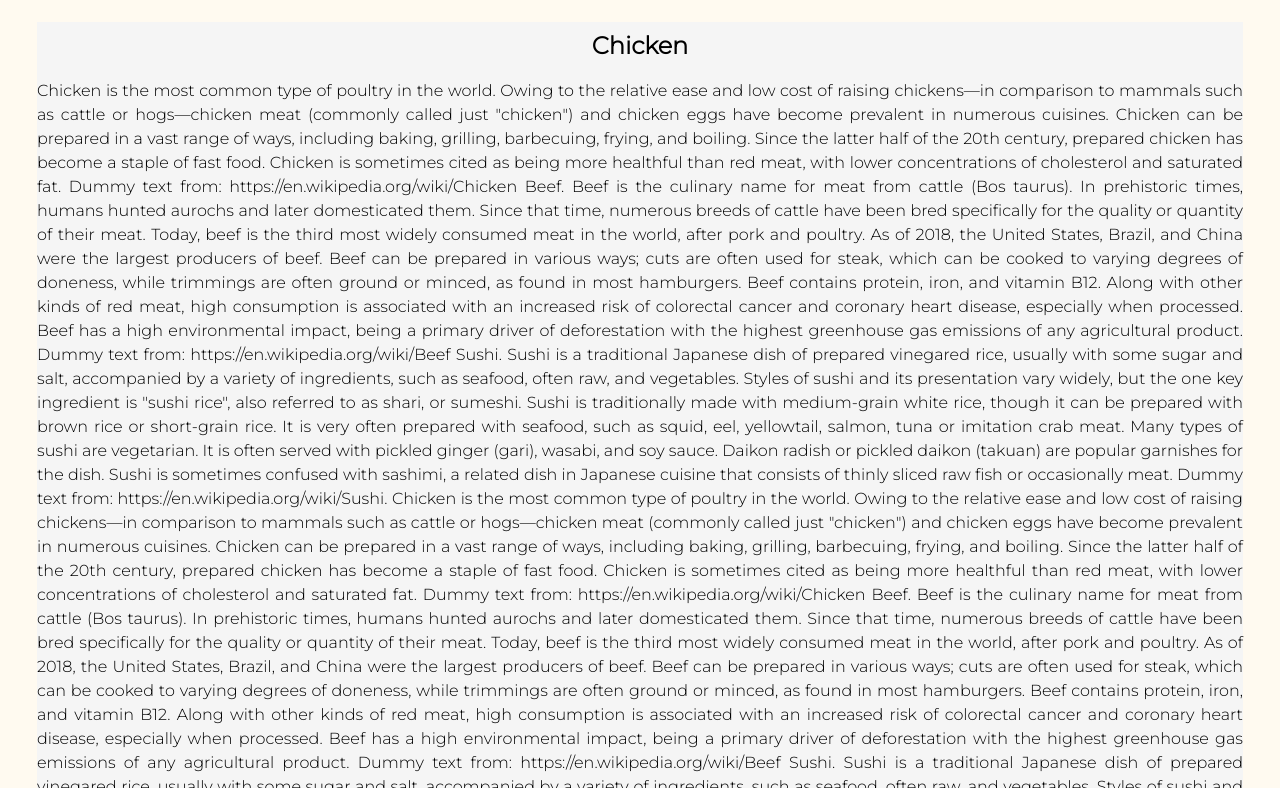
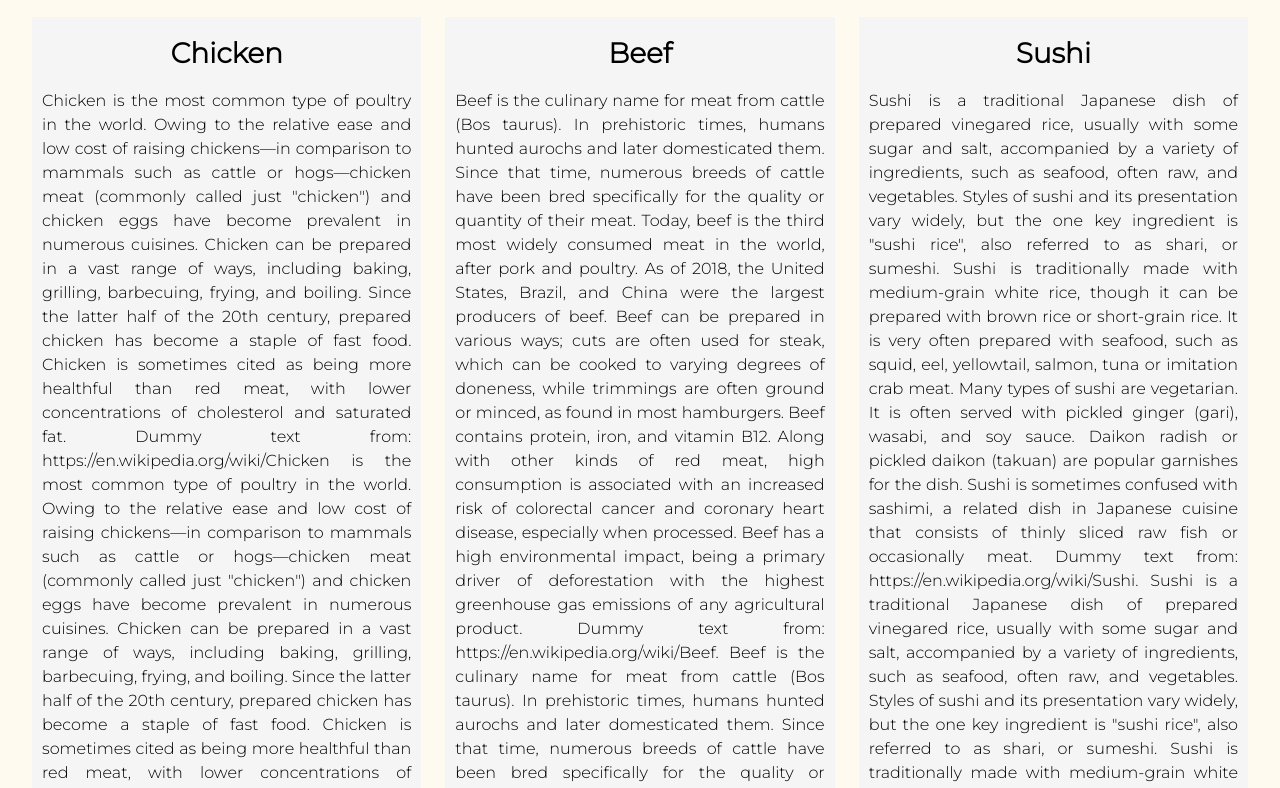
Before and after one commit to DanieleBari/HTML-CSS-JS, a plain HTML site: page module3-solution/index.html in a window 1280 px wide. Shown: the part 159-947 px from the top of the page. Drawn offline with Linux system fonts and the light colour scheme.

Commit message:
versione optional-completata

```diff
--- a/module3-solution/css/style.css
+++ b/module3-solution/css/style.css
@@ -43,7 +43,7 @@ h2 {
 }
 
 
-h4 {
+h3 {
   padding: 10px 0px 10px 0px;
   font-weight: bold;
 }
@@ -61,13 +61,17 @@ h4 {
 
 .row{
   margin-bottom: 15px;
-  padding: 25px;
+  padding: 20px;
 }
 
-#section_desc{
+.section_desc{
   background-color: whitesmoke;
   text-align: justify;
-  padding: 0px;
+  padding: 10px;
+  margin-bottom: 20px;
+  position: relative;
+  overflow: hidden;
+  width: 100%;
 }
 
 #toggler {
--- a/module3-solution/index.html
+++ b/module3-solution/index.html
@@ -25,62 +25,63 @@
     <div class="collapse navbar-collapse" id="navbarSupportedContent">
             <ul id="nav-list" class="navbar-nav me-auto mb-lg-0 d-sm-none">
               <li class="nav-item">
-                <a class="nav-link text-center" href="">Chicken</a>
+                <a class="nav-link text-center" href="#chicken">Chicken</a>
               </li>
               <li class="nav-item">
-                <a class="nav-link text-center" href="">Beef</a>
+                <a class="nav-link text-center" href="#beef">Beef</a>
               </li>
               <li class="nav-item">
-                <a class="nav-link text-center" href="">Sushi</a>
+                <a class="nav-link text-center" href="#sushi">Sushi</a>
               </li>
             </ul>
           </div>
     <h1 class="text-center">Our menu</h1>
     <div class="container-fluid">
       <div class="row">
-        <div class="col-xs-12">
-          <div id="section_desc">
-            <h4 id="title">Chicken</h4>
+        <div class="col-md-4 col-sm-6 col-xs-12">
+          <div id="chicken" class="section_desc">
+            <h3 id="title">Chicken</h3>
             Chicken is the most common type of poultry in the world. Owing to the relative ease and low cost of raising chickens—in comparison to mammals such as cattle or hogs—chicken meat (commonly called just "chicken") and chicken eggs have become prevalent in numerous cuisines.
-            Chicken can be prepared in a vast range of ways, including baking, grilling, barbecuing, frying, and boiling. Since the latter half of the 20th century, prepared chicken has become a staple of fast food. Chicken is sometimes cited as being more healthful than red meat, with lower concentrations of cholesterol and saturated fat. Dummy text from: https://en.wikipedia.org/wiki/Chicken
-            Beef.
+            Chicken can be prepared in a vast range of ways, including baking, grilling, barbecuing, frying, and boiling. Since the latter half of the 20th century, prepared chicken has become a staple of fast food. Chicken is sometimes cited as being more healthful than red meat, with lower concentrations of cholesterol and saturated fat. Dummy text from: https://en.wikipedia.org/wiki/Chicken is the most common type of poultry in the world. Owing to the relative ease and low cost of raising chickens—in comparison to mammals such as cattle or hogs—chicken meat (commonly called just "chicken") and chicken eggs have become prevalent in numerous cuisines.
+            Chicken can be prepared in a vast range of ways, including baking, grilling, barbecuing, frying, and boiling. Since the latter half of the 20th century, prepared chicken has become a staple of fast food. Chicken is sometimes cited as being more healthful than red meat, with lower concentrations of cholesterol and saturated fat. Dummy text from: https://en.wikipedia.org/wiki/.
+            Chicken is the most common type of poultry in the world. Owing to the relative ease and low cost of raising chickens—in comparison to mammals such as cattle or hogs—chicken meat (commonly called just "chicken") and chicken eggs have become prevalent in numerous cuisines.
+            Chicken can be prepared in a vast range of ways, including baking, grilling, barbecuing, frying, and boiling. Since the latter half of the 20th century, prepared chicken has become a staple of fast food. Chicken is sometimes cited as being more healthful than red meat, with lower concentrations of cholesterol and saturated fat. Dummy text from: https://en.wikipedia.org/wiki/.
+            Chicken is the most common type of poultry in the world. Owing to the relative ease and low cost of raising chickens—in comparison to mammals such as cattle or hogs—chicken meat (commonly called just "chicken") and chicken eggs have become prevalent in numerous cuisines.
+            Chicken can be prepared in a vast range of ways, including baking, grilling, barbecuing, frying, and boiling. Since the latter half of the 20th century, prepared chicken has become a staple of fast food. Chicken is sometimes cited as being more healthful than red meat, with lower concentrations of cholesterol and saturated fat. Dummy text from: https://en.wikipedia.org/wiki/.
+            <a href="#header-nav">Back to top</a>
+            </div>
+          </div>
+            <div class="col-md-4 col-sm-6 col-xs-12">
+          <div id="beef" class="section_desc">
+            <h3 id="title">Beef</h3>
             Beef is the culinary name for meat from cattle (Bos taurus).
             In prehistoric times, humans hunted aurochs and later domesticated them. Since that time, numerous breeds of cattle have been bred specifically for the quality or quantity of their meat. Today, beef is the third most widely consumed meat in the world, after pork and poultry. As of 2018, the United States, Brazil, and China were the largest producers of beef.
-            Beef can be prepared in various ways; cuts are often used for steak, which can be cooked to varying degrees of doneness, while trimmings are often ground or minced, as found in most hamburgers. Beef contains protein, iron, and vitamin B12. Along with other kinds of red meat, high consumption is associated with an increased risk of colorectal cancer and coronary heart disease, especially when processed. Beef has a high environmental impact, being a primary driver of deforestation with the highest greenhouse gas emissions of any agricultural product. Dummy text from: https://en.wikipedia.org/wiki/Beef
-            Sushi.
+            Beef can be prepared in various ways; cuts are often used for steak, which can be cooked to varying degrees of doneness, while trimmings are often ground or minced, as found in most hamburgers. Beef contains protein, iron, and vitamin B12. Along with other kinds of red meat, high consumption is associated with an increased risk of colorectal cancer and coronary heart disease, especially when processed. Beef has a high environmental impact, being a primary driver of deforestation with the highest greenhouse gas emissions of any agricultural product. Dummy text from: https://en.wikipedia.org/wiki/Beef.
+            Beef is the culinary name for meat from cattle (Bos taurus).
+            In prehistoric times, humans hunted aurochs and later domesticated them. Since that time, numerous breeds of cattle have been bred specifically for the quality or quantity of their meat. Today, beef is the third most widely consumed meat in the world, after pork and poultry. As of 2018, the United States, Brazil, and China were the largest producers of beef.
+            Beef can be prepared in various ways; cuts are often used for steak, which can be cooked to varying degrees of doneness, while trimmings are often ground or minced, as found in most hamburgers. Beef contains protein, iron, and vitamin B12. Along with other kinds of red meat, high consumption is associated with an increased risk of colorectal cancer and coronary heart disease, especially when processed. Beef has a high environmental impact, being a primary driver of deforestation with the highest greenhouse gas emissions of any agricultural product. Dummy text from: https://en.wikipedia.org/wiki/Beef.
+            Beef is the culinary name for meat from cattle (Bos taurus).
+            In prehistoric times, humans hunted aurochs and later domesticated them. Since that time, numerous breeds of cattle have been bred specifically for the quality or quantity of their meat. Today, beef is the third most widely consumed meat in the world, after pork and poultry. As of 2018, the United States, Brazil, and China were the largest producers of beef.
+            Beef can be prepared in various ways; cuts are often used for steak, which can be cooked to varying degrees of doneness, while trimmings are often ground or minced, as found in most hamburgers. Beef contains protein, iron, and vitamin B12. Along with other kinds of red meat, high consumption is associated with an increased risk of colorectal cancer and coronary heart disease, especially when processed. Beef has a high environmental impact, being a primary driver of deforestation with the highest greenhouse gas emissions of any agricultural product. Dummy text from: https://en.wikipedia.org/wiki/Beef.
+            <a href="#header-nav">Back to top</a>
+            </div>
+          </div>
+          <div class="col-md-4 col-sm-12 col-xs-12">
+          <div id="sushi" class="section_desc">
+            <h3 id="title">Sushi</h3>
             Sushi is a traditional Japanese dish of prepared vinegared rice, usually with some sugar and salt, accompanied by a variety of ingredients, such as seafood, often raw, and vegetables. Styles of sushi and its presentation vary widely, but the one key ingredient is "sushi rice", also referred to as shari, or sumeshi.
             Sushi is traditionally made with medium-grain white rice, though it can be prepared with brown rice or short-grain rice. It is very often prepared with seafood, such as squid, eel, yellowtail, salmon, tuna or imitation crab meat. Many types of sushi are vegetarian. It is often served with pickled ginger (gari), wasabi, and soy sauce. Daikon radish or pickled daikon (takuan) are popular garnishes for the dish.
             Sushi is sometimes confused with sashimi, a related dish in Japanese cuisine that consists of thinly sliced raw fish or occasionally meat. Dummy text from: https://en.wikipedia.org/wiki/Sushi.
-            Chicken is the most common type of poultry in the world. Owing to the relative ease and low cost of raising chickens—in comparison to mammals such as cattle or hogs—chicken meat (commonly called just "chicken") and chicken eggs have become prevalent in numerous cuisines.
-            Chicken can be prepared in a vast range of ways, including baking, grilling, barbecuing, frying, and boiling. Since the latter half of the 20th century, prepared chicken has become a staple of fast food. Chicken is sometimes cited as being more healthful than red meat, with lower concentrations of cholesterol and saturated fat. Dummy text from: https://en.wikipedia.org/wiki/Chicken
-            Beef.
-            Beef is the culinary name for meat from cattle (Bos taurus).
-            In prehistoric times, humans hunted aurochs and later domesticated them. Since that time, numerous breeds of cattle have been bred specifically for the quality or quantity of their meat. Today, beef is the third most widely consumed meat in the world, after pork and poultry. As of 2018, the United States, Brazil, and China were the largest producers of beef.
-            Beef can be prepared in various ways; cuts are often used for steak, which can be cooked to varying degrees of doneness, while trimmings are often ground or minced, as found in most hamburgers. Beef contains protein, iron, and vitamin B12. Along with other kinds of red meat, high consumption is associated with an increased risk of colorectal cancer and coronary heart disease, especially when processed. Beef has a high environmental impact, being a primary driver of deforestation with the highest greenhouse gas emissions of any agricultural product. Dummy text from: https://en.wikipedia.org/wiki/Beef
-            Sushi.
             Sushi is a traditional Japanese dish of prepared vinegared rice, usually with some sugar and salt, accompanied by a variety of ingredients, such as seafood, often raw, and vegetables. Styles of sushi and its presentation vary widely, but the one key ingredient is "sushi rice", also referred to as shari, or sumeshi.
             Sushi is traditionally made with medium-grain white rice, though it can be prepared with brown rice or short-grain rice. It is very often prepared with seafood, such as squid, eel, yellowtail, salmon, tuna or imitation crab meat. Many types of sushi are vegetarian. It is often served with pickled ginger (gari), wasabi, and soy sauce. Daikon radish or pickled daikon (takuan) are popular garnishes for the dish.
             Sushi is sometimes confused with sashimi, a related dish in Japanese cuisine that consists of thinly sliced raw fish or occasionally meat. Dummy text from: https://en.wikipedia.org/wiki/Sushi.
-            Chicken is the most common type of poultry in the world. Owing to the relative ease and low cost of raising chickens—in comparison to mammals such as cattle or hogs—chicken meat (commonly called just "chicken") and chicken eggs have become prevalent in numerous cuisines.
-            Chicken can be prepared in a vast range of ways, including baking, grilling, barbecuing, frying, and boiling. Since the latter half of the 20th century, prepared chicken has become a staple of fast food. Chicken is sometimes cited as being more healthful than red meat, with lower concentrations of cholesterol and saturated fat. Dummy text from: https://en.wikipedia.org/wiki/Chicken
-            Beef.
-            Beef is the culinary name for meat from cattle (Bos taurus).
-            In prehistoric times, humans hunted aurochs and later domesticated them. Since that time, numerous breeds of cattle have been bred specifically for the quality or quantity of their meat. Today, beef is the third most widely consumed meat in the world, after pork and poultry. As of 2018, the United States, Brazil, and China were the largest producers of beef.
-            Beef can be prepared in various ways; cuts are often used for steak, which can be cooked to varying degrees of doneness, while trimmings are often ground or minced, as found in most hamburgers. Beef contains protein, iron, and vitamin B12. Along with other kinds of red meat, high consumption is associated with an increased risk of colorectal cancer and coronary heart disease, especially when processed. Beef has a high environmental impact, being a primary driver of deforestation with the highest greenhouse gas emissions of any agricultural product. Dummy text from: https://en.wikipedia.org/wiki/Beef
-            Sushi.
             Sushi is a traditional Japanese dish of prepared vinegared rice, usually with some sugar and salt, accompanied by a variety of ingredients, such as seafood, often raw, and vegetables. Styles of sushi and its presentation vary widely, but the one key ingredient is "sushi rice", also referred to as shari, or sumeshi.
             Sushi is traditionally made with medium-grain white rice, though it can be prepared with brown rice or short-grain rice. It is very often prepared with seafood, such as squid, eel, yellowtail, salmon, tuna or imitation crab meat. Many types of sushi are vegetarian. It is often served with pickled ginger (gari), wasabi, and soy sauce. Daikon radish or pickled daikon (takuan) are popular garnishes for the dish.
             Sushi is sometimes confused with sashimi, a related dish in Japanese cuisine that consists of thinly sliced raw fish or occasionally meat. Dummy text from: https://en.wikipedia.org/wiki/Sushi.
-            Chicken is the most common type of poultry in the world. Owing to the relative ease and low cost of raising chickens—in comparison to mammals such as cattle or hogs—chicken meat (commonly called just "chicken") and chicken eggs have become prevalent in numerous cuisines.
-            Chicken can be prepared in a vast range of ways, including baking, grilling, barbecuing, frying, and boiling. Since the latter half of the 20th century, prepared chicken has become a staple of fast food. Chicken is sometimes cited as being more healthful than red meat, with lower concentrations of cholesterol and saturated fat. Dummy text from: https://en.wikipedia.org/wiki/Chicken
-            Beef.
-            Beef is the culinary name for meat from cattle (Bos taurus).
-            In prehistoric times, humans hunted aurochs and later domesticated them. Since that time, numerous breeds of cattle have been bred specifically for the quality or quantity of their meat. Today, beef is the third most widely consumed meat in the world, after pork and poultry. As of 2018, the United States, Brazil, and China were the largest producers of beef.
-            Beef can be prepared in various ways; cuts are often used for steak, which can be cooked to varying degrees of doneness, while trimmings are often ground or minced, as found in most hamburgers. Beef contains protein, iron, and vitamin B12. Along with other kinds of red meat, high consumption is associated with an increased risk of colorectal cancer and coronary heart disease, especially when processed. Beef has a high environmental impact, being a primary driver of deforestation with the highest greenhouse gas emissions of any agricultural product. Dummy text from: https://en.wikipedia.org/wiki/Beef
-            Sushi.
             Sushi is a traditional Japanese dish of prepared vinegared rice, usually with some sugar and salt, accompanied by a variety of ingredients, such as seafood, often raw, and vegetables. Styles of sushi and its presentation vary widely, but the one key ingredient is "sushi rice", also referred to as shari, or sumeshi.
             Sushi is traditionally made with medium-grain white rice, though it can be prepared with brown rice or short-grain rice. It is very often prepared with seafood, such as squid, eel, yellowtail, salmon, tuna or imitation crab meat. Many types of sushi are vegetarian. It is often served with pickled ginger (gari), wasabi, and soy sauce. Daikon radish or pickled daikon (takuan) are popular garnishes for the dish.
             Sushi is sometimes confused with sashimi, a related dish in Japanese cuisine that consists of thinly sliced raw fish or occasionally meat. Dummy text from: https://en.wikipedia.org/wiki/Sushi.
+            <a href="#header-nav">Back to top</a>
           </div>
         </div>
       </div>
```
